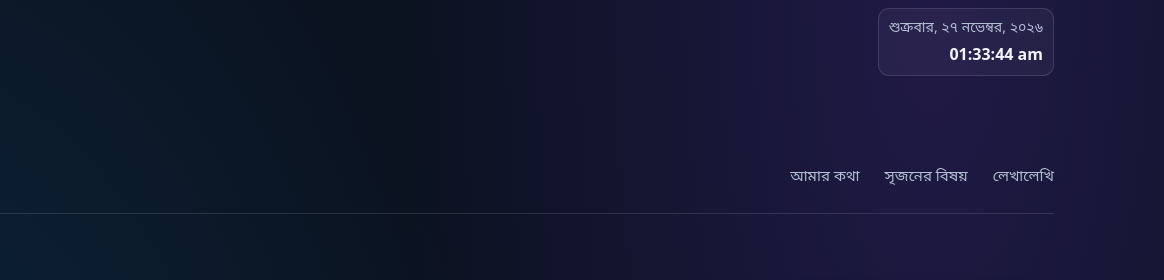
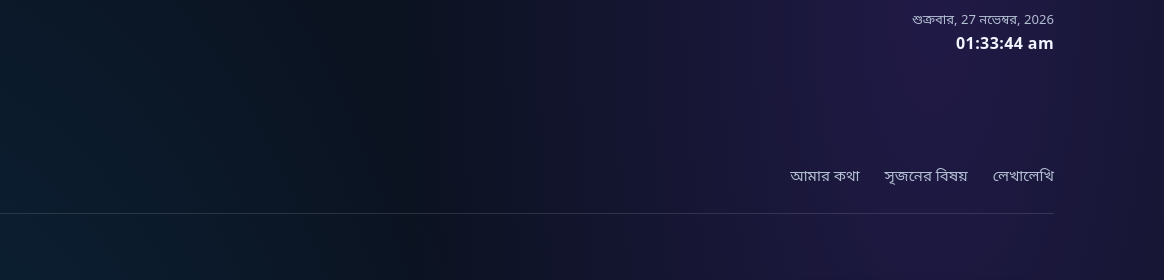
Before and after one commit to subratasds/subratasds.github.io, a plain HTML site: page index.html in a window 1280 px wide. Shown: the top 280 px of the page, 116-1280 px from the left. Drawn offline with Linux system fonts and the light colour scheme.

Commit message:
Refine date and time layout and use English numerals

```diff
--- a/index.html
+++ b/index.html
@@ -13,7 +13,7 @@
     a{color:inherit;text-decoration:none}.wrap{width:min(1060px,calc(100% - 40px));margin:auto;padding-top:138px}
     header{height:76px;display:flex;align-items:center;justify-content:flex-end;border-bottom:1px solid var(--line)}.brand{display:none;font-weight:800;font-size:1.12rem}.site-logo{position:absolute;top:8px;left:16px;z-index:5;width:96px;display:block}.site-logo img{display:block;width:100%;height:auto}.brand span{color:var(--accent)}nav{display:flex;gap:25px;color:var(--muted);font-size:.94rem}nav a:hover,.text-link:hover{color:var(--accent)}
     .hero{padding:76px 0 86px}.hero-layout{display:grid;grid-template-columns:minmax(0,1.3fr) minmax(220px,.7fr);align-items:center;gap:52px}.hero-copy{min-width:0}.eyebrow{display:inline-flex;align-items:center;gap:9px;border:1px solid var(--line);background:rgba(255,255,255,.045);border-radius:999px;padding:6px 14px;color:var(--muted);font-size:.9rem}.dot{width:8px;height:8px;background:#4ade80;border-radius:50%;box-shadow:0 0 14px #4ade80}
-    .live-clock{position:absolute;top:8px;right:max(20px,calc((100vw - 1060px)/2));display:flex;flex-direction:column;align-items:flex-end;text-align:right;gap:0;padding:5px 10px;border:1px solid var(--line);border-radius:11px;background:rgba(255,255,255,.045);width:max-content;max-width:calc(100vw - 24px)}.clock-time{font-size:1rem;font-weight:700;color:var(--text);font-variant-numeric:tabular-nums}.clock-date{font-size:.88rem;color:var(--muted)}
+    .live-clock{position:absolute;top:10px;right:max(20px,calc((100vw - 1060px)/2));display:flex;flex-direction:column;align-items:flex-end;text-align:right;gap:3px;padding:0;border:0;border-radius:0;background:transparent;width:max-content;max-width:calc(100vw - 24px);line-height:1.45}.clock-time{font-size:1rem;font-weight:650;color:var(--text);font-variant-numeric:tabular-nums;letter-spacing:.025em}.clock-date{font-size:.82rem;color:var(--muted);font-variant-numeric:tabular-nums}
     h1{font-size:clamp(2.6rem,7vw,5rem);line-height:1.2;letter-spacing:-.035em;margin:22px 0 13px}h1 span{background:linear-gradient(100deg,var(--accent),var(--accent2));-webkit-background-clip:text;background-clip:text;color:transparent}.tagline{color:var(--accent);font-size:1.05rem;margin:0 0 12px}.lead{font-size:clamp(1.03rem,2vw,1.2rem);color:var(--muted);max-width:650px;margin:0}
     .actions{display:flex;flex-wrap:wrap;gap:12px;margin-top:27px}.btn{display:inline-flex;align-items:center;justify-content:center;padding:11px 18px;border-radius:12px;font-weight:700;border:1px solid var(--line);transition:transform .2s,background .2s}.btn:hover{transform:translateY(-2px)}.primary{background:linear-gradient(100deg,#8bd8f5,#c4a7ff);color:#101827;border:0}.secondary{background:rgba(255,255,255,.045)}
     .profile-wrap{justify-self:end;width:min(100%,285px);padding:9px;border:1px solid rgba(255,255,255,.2);border-radius:26px;background:linear-gradient(145deg,rgba(125,211,252,.22),rgba(167,139,250,.18));box-shadow:0 24px 70px rgba(0,0,0,.3)}.profile-photo{display:block;width:100%;aspect-ratio:4/5;object-fit:cover;object-position:center top;border-radius:19px}
@@ -68,7 +68,7 @@
     const bnDigits=value=>String(value).replace(/[0-9]/g,d=>'০১২৩৪৫৬৭৮৯'[Number(d)]);
     const dateFormat=new Intl.DateTimeFormat('bn-BD',{timeZone:'Asia/Kolkata',weekday:'long',day:'numeric',month:'long',year:'numeric'});
     const timeFormat=new Intl.DateTimeFormat('en-IN',{timeZone:'Asia/Kolkata',hour:'2-digit',minute:'2-digit',second:'2-digit',hour12:true});
-    function updateClock(){const now=new Date();document.getElementById('live-date').textContent=dateFormat.format(now);document.getElementById('live-time').textContent=timeFormat.format(now);}
+    function updateClock(){const now=new Date();document.getElementById('live-date').textContent=dateFormat.format(now).replace(/[০-৯]/g,d=>'০১২৩৪৫৬৭৮৯'.indexOf(d));document.getElementById('live-time').textContent=timeFormat.format(now);}
     updateClock();setInterval(updateClock,1000);
     document.getElementById('year').textContent=bnDigits(new Date().getFullYear());
     const storageKey='amar-srijoner-jogot-entries-v1';
```
